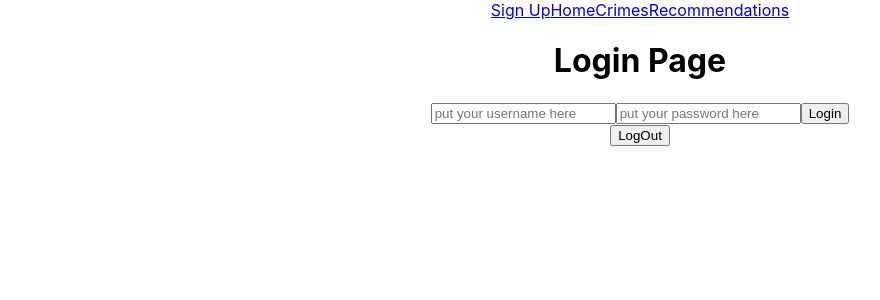
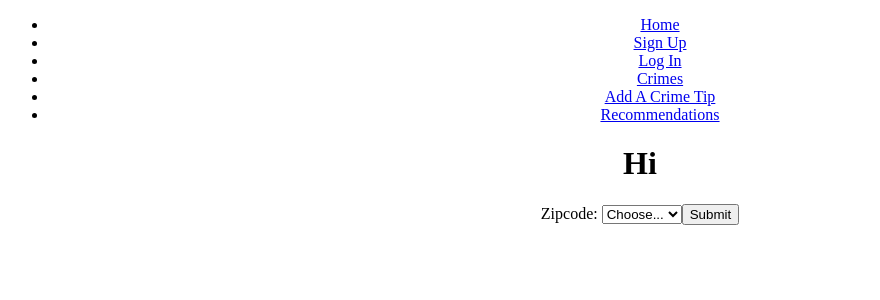
Before and after one commit to biancajoseph101/on_my_block, a React (Create React App) app in the folder client/: page / in a window 1280 px wide. Shown: the top 300 px of the page, without its empty margins (0-880 px from the left). Built offline with nearby package versions, Linux system fonts and the light colour scheme.

Commit message:
changed recommendations

```diff
--- a/client/src/App.js
+++ b/client/src/App.js
@@ -2,10 +2,13 @@ import './App.css';
 import { Route, Switch } from 'react-router-dom';
 import Home from './pages/Home';
 import Recommendations from './pages/Recommendations';
-import CrimeTip from './pages/CrimeTip'
-import Login from './components/Login'
-import Signup from './components/Signup'
+import Login from './components/Login';
+import Signup from './components/Signup';
 import NavBar from './components/NavBar';
+import SearchBar from './components/SearchBar';
+import CrimeDetails from './components/CrimeDetails';
+import UpdateCrime from './components/UpdateCrime';
+import CrimeTipPost from './pages/CrimeTipPost';
 
 function App() {
   return (
@@ -15,10 +18,14 @@ function App() {
       </header>
       <main>
         <Switch>
-          <Route exact path='/recommendations' component={Recommendations} />
-          <Route exact path='/crimes' component={CrimeTip} />
-          <Route exact path='/signup' component={Signup} />
-          <Route path='/' component={Login} />
+          <Route exact path="/crimes/update/:id" component={UpdateCrime} />
+          <Route exact path="/crimes/:id" component={CrimeDetails} />
+          <Route exact path="/recommendations" component={Recommendations} />
+          <Route exact path="/signup" component={Signup} />
+          <Route path="/login" component={Login} />
+          <Route exact path="/home" component={Home} />
+          <Route exact path="/crimepost" component={CrimeTipPost} />
+          <Route path="/" component={SearchBar} />
         </Switch>
       </main>
     </div>
--- a/client/src/components/CrimeCard.jsx
+++ /dev/null
@@ -1,10 +0,0 @@
-function CrimeCard(props) {
-    return (
-      <div>
-        <h4>{props.crime.title}</h4>
-        <p>{props.crime.content}</p>
-        <button>Comments</button>
-      </div>
-    )
-  }
-  export default CrimeCard
--- a/client/src/components/NavBar.jsx
+++ b/client/src/components/NavBar.jsx
@@ -4,12 +4,16 @@ import { Link } from "react-router-dom";
 const NavBar = () => {
     return (
         <div>
+            <ul className='nav'>
             <nav>
-                <Link to='/signup'>Sign Up</Link>
-                <Link to='/'>Home</Link>
-                <Link to='/crimes'>Crimes</Link>
-                <Link to='/recommendations'>Recommendations</Link>
+                <li> <Link to='/'>Home</Link></li>
+                <li><Link to='/signup'>Sign Up</Link></li>
+                <li><Link to='/login'>Log In</Link></li>
+                <li><Link to='/crimes'>Crimes</Link></li>
+                <li><Link to='/crimepost'>Add A Crime Tip</Link></li>
+                <li><Link to='/recommendations'>Recommendations</Link></li>
             </nav>
+            </ul>
         </div>
     )
 }
--- a/client/src/index.css
+++ /dev/null
@@ -1,13 +0,0 @@
-body {
-  margin: 0;
-  font-family: -apple-system, BlinkMacSystemFont, 'Segoe UI', 'Roboto', 'Oxygen',
-    'Ubuntu', 'Cantarell', 'Fira Sans', 'Droid Sans', 'Helvetica Neue',
-    sans-serif;
-  -webkit-font-smoothing: antialiased;
-  -moz-osx-font-smoothing: grayscale;
-}
-
-code {
-  font-family: source-code-pro, Menlo, Monaco, Consolas, 'Courier New',
-    monospace;
-}
--- a/client/src/index.js
+++ b/client/src/index.js
@@ -1,6 +1,5 @@
 import React from 'react';
 import ReactDOM from 'react-dom';
-import './index.css';
 import App from './App';
 import { BrowserRouter as Router } from 'react-router-dom';
 
--- a/client/src/pages/About.js
+++ b/client/src/pages/About.js
@@ -23,13 +23,15 @@ const About = () => {
             <a href="https://www.linkedin.com/in/biancaclairejoseph/">Bianca</a>
           </h6>
           <h6>
-            <a href="https://www.linkedin.com/in/grantmenke/">Nashid</a>
+            <a href="https://www.linkedin.com/in/nashid-alam-02602147/">
+              Nashid
+            </a>
           </h6>
           <h6>
             <a href="https://www.linkedin.com/in/abidurrahmandipta">Abidur</a>
           </h6>
           <h6>
-            <a href="https://www.linkedin.com/in/gihaec/">Calvin</a>
+            <a href="https://www.linkedin.com/in/calvin-menyfield/">Calvin</a>
           </h6>
         </div>
       </div>
--- a/client/src/pages/CrimeTip.jsx
+++ /dev/null
@@ -1,43 +0,0 @@
-import React, { useEffect, useState } from "react"
-import axios from "axios"
-import CrimeCard from "../components/CrimeCard"
-function CrimeTips(props) {
-  const baseUrl = "http://localhost:3001/api"
-  const [crimes, setCrimes] = useState([])
-  const getAllCrimes = async () => {
-    // const response = await axios.get(`${baseUrl}/tips/crimeid`)
-    // setCrimes(response.data)
-    setCrimes([
-      {
-        username: "froglov",
-        title: 'Robbery',
-        content: 'There was a robbery on Tree Street at 4 pm on Saturday.If anyone has been the suspect please call the police, the suspect is 5 3 brown hair, brown eyes',
-      },
-      {
-        username: "nalam",
-        title: "Assult",
-        content: 'There was an assault near Walmart at 2 pm on Wednesday.',
-      },
-      {
-        username: "elis",
-        title: "missing",
-        content: "There was a person seen stealing my neighbours cat at 200 west elm street, please report the suspect to police",
-      },
-    ])
-  }
-  const getNeighborhoodCrimes = async () => {
-    const response = await axios.get()
-    setCrimes(response.data)
-  }
-  useEffect(() => {
-    getAllCrimes()
-  }, [])
-  return (
-    <div className="crimeListing">
-      {crimes.map((crime) => {
-        return <CrimeCard key={crime._id} crime={crime} />
-      })}
-    </div>
-  )
-}
-export default CrimeTips
--- a/client/src/pages/Safety.js
+++ b/client/src/pages/Safety.js
@@ -14,12 +14,10 @@ const Safety = () => {
             </a>
           </h6>
           <h6>
-            <a href="https://www.linkedin.com/in/grantmenke/">
-              Emergency Management
-            </a>
+            <a href="https://www.linkedin.com/in/">Emergency Management</a>
           </h6>
           <h6>
-            <a href="https://www.linkedin.com/in/gihaec/">Crime Data</a>
+            <a href="https://www.crimedata.com">Crime Data</a>
           </h6>
           <h6>
             <a href="https://www.linkedin.com/in/abidurrahmandipta">
```
Also changed, not shown: client/src/reportWebVitals.js (deleted, +0 -13 lines), client/src/setupTests.js (deleted, +0 -5 lines), client/src/logo.svg (deleted), 1 other file (tests, documents, lock files or other folders).
